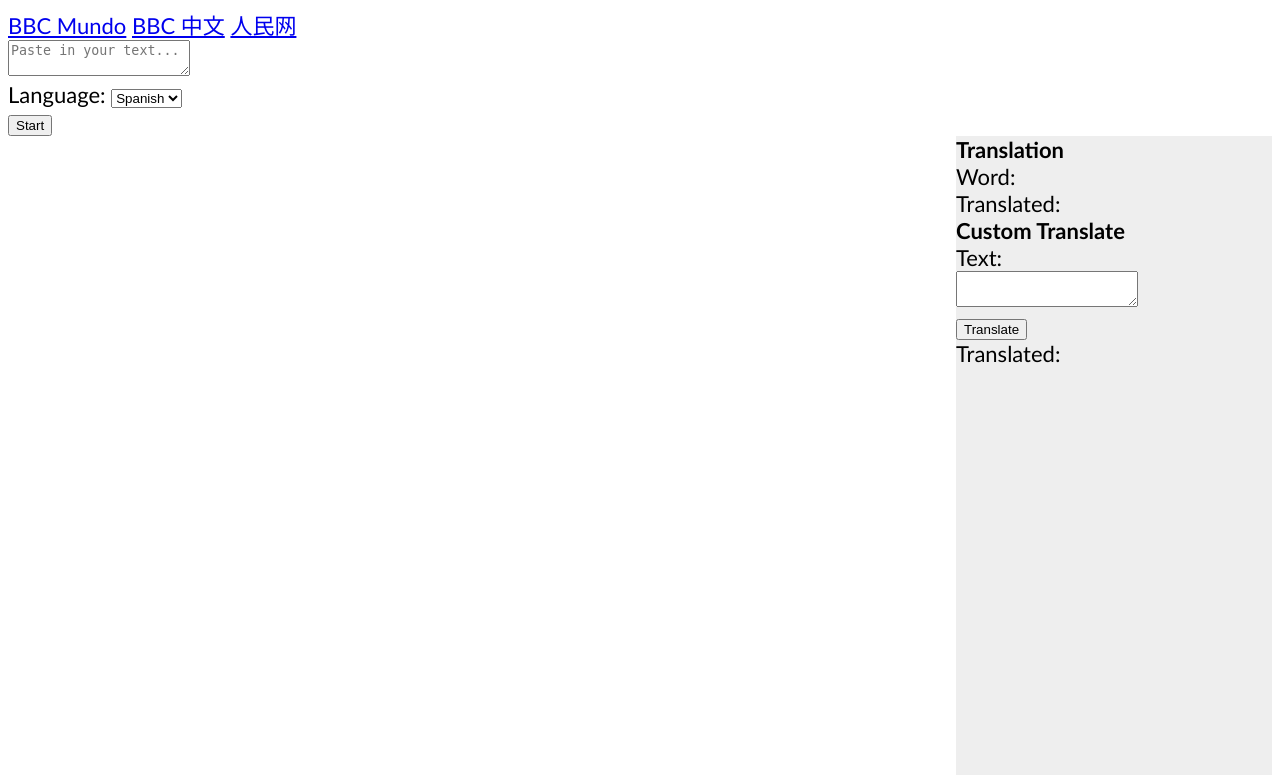
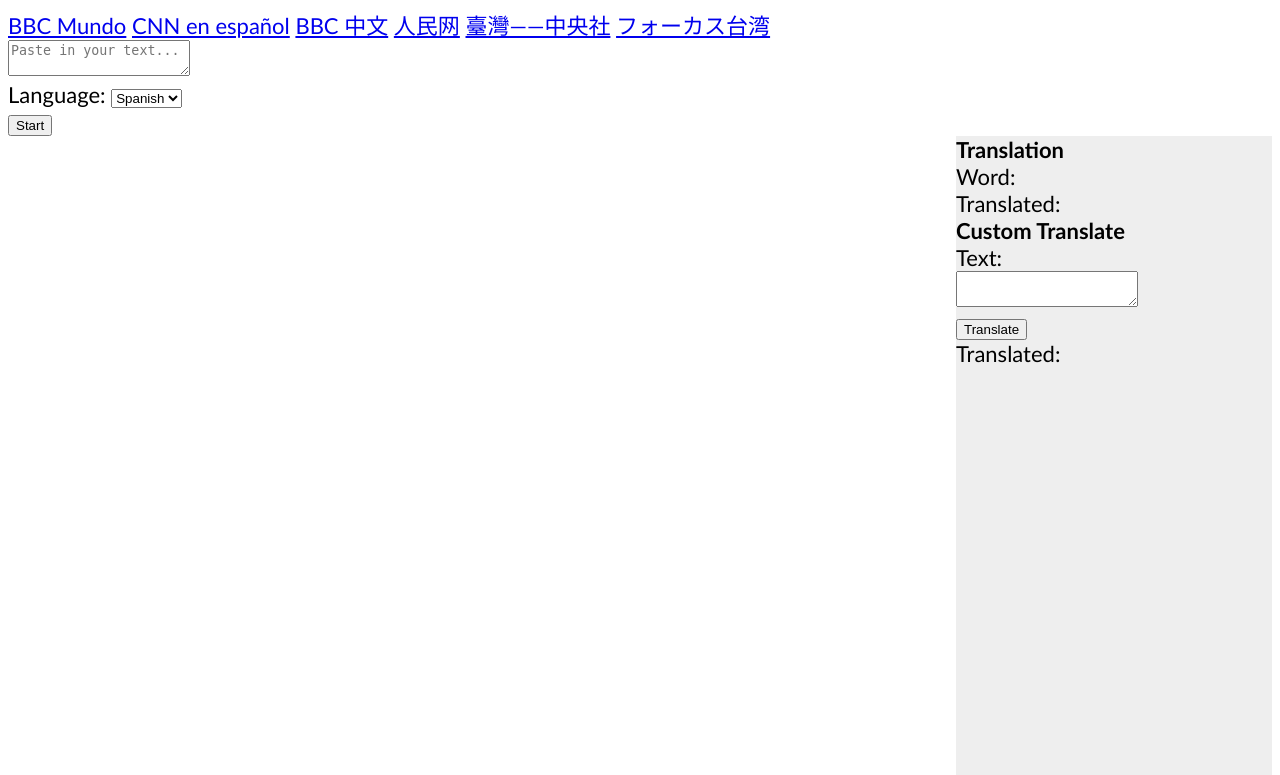
Before and after one commit to cursorweb/leescribe, a Flask app: page / in a window 1280 px wide. Shown: the top 775 px of the page. Run offline with Flask 2, Linux system fonts and the light colour scheme; some libraries are stand-ins or nearby versions.

Commit message:
add more links

```diff
--- a/templates/index.html
+++ b/templates/index.html
@@ -13,8 +13,14 @@
 <body>
     <div>
         <a href="https://www.bbc.com/mundo" target="_blank">BBC Mundo</a>
-        <a href="https://www.bbc.com/zhongwen/simp">BBC 中文</a>
+        <a href="https://cnnespanol.cnn.com/" target="_blank">CNN en español</a>
+
+        <a href="https://www.bbc.com/zhongwen/simp" target="_blank">BBC 中文</a>
         <a href="http://www.people.com.cn/" target="_blank">人民网</a>
+
+        <a href="https://www.cna.com.tw/" target="_blank">臺灣——中央社</a>
+
+        <a href="https://japan.focustaiwan.tw/" target="_blank">フォーカス台湾</a>
     </div>
     <textarea placeholder="Paste in your text..." class="article-input"></textarea>
     <div>
```
